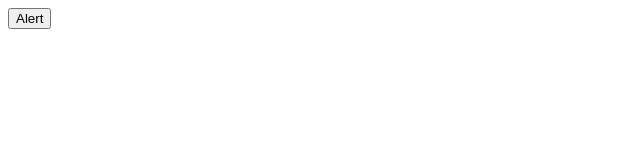
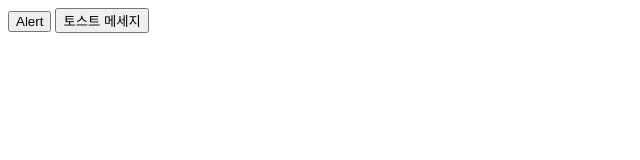
Before and after one commit to leesunr-dev/leesunr-dev.github.io, a plain HTML site: page index.html in a window 1280 px wide. Shown: the whole page, without its empty margins (0-640 px from the left). Drawn offline with Linux system fonts and the light colour scheme.

Commit message:
Update index.html

```diff
--- a/index.html
+++ b/index.html
@@ -8,4 +8,5 @@
 </head>
 <body>
     <input type="button" onclick="alert('웹뷰입니다.')" value="Alert"/>
+    <input type="button" onclick="Android.showToast('웹뷰입니다.')" value="토스트 메세지"/>
 </html>
```
